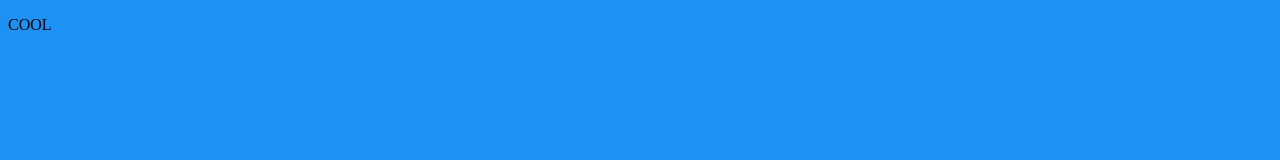
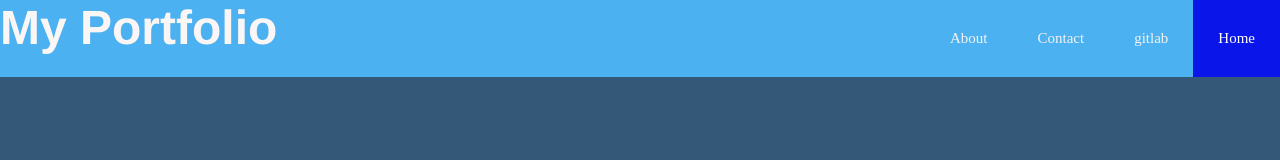
Before and after one commit to DNA601/challenge02, a plain HTML site: page index.html in a window 1280 px wide. Drawn offline with Linux system fonts and the light colour scheme.

Commit message:
added navigation bar

```diff
--- a/assets/reset.css
+++ b/assets/reset.css
@@ -0,0 +1,17 @@
+* {
+    box-sizing: border-box;
+    padding: 0;
+    margin: 0;
+}
+
+
+/*  box fit to page*/
+
+.navbar a {
+    float: right;
+    text-align: center;
+    padding: 30px 25px;
+    text-decoration: none;
+    font-size: 15px;
+    /* placement mof navagation  */
+}
--- a/assets/style.css
+++ b/assets/style.css
@@ -1,3 +1,33 @@
 body {
-    background-color: rgb(30, 145, 245);
+    background-color: rgb(51, 88, 120);
 }
+
+.page-title {
+    text-align: left;
+    font-family: 'Franklin Gothic Medium', 'Arial Narrow', Arial, sans-serif;
+    font-size: 48px;
+    color: rgb(250, 246, 246);
+    display: inline-block;
+}
+
+.navbar {
+    background-color: rgb(76, 177, 240);
+    overflow: hidden;
+}
+
+.navbar a {
+    color: #f2f2f2;
+}
+
+.navbar a:hover {
+    background-color: rgb(229, 15, 97);
+    color: black;
+}
+
+
+/* highlights on the navagation bar when cursor hovers */
+
+.navbar a.home {
+    background-color: #0a15e9;
+    color: white;
+}
--- a/index.html
+++ b/index.html
@@ -11,7 +11,39 @@
 </head>
 
 <body>
-    <p>COOL</p>
+    <header>
+
+        <div class="navbar">
+            <h1 class="page-title">My Portfolio</h1>
+            <a class="home" href="#home">Home</a>
+            <a href="#news">gitlab</a>
+            <a href="#contact">Contact</a>
+            <a href="#about">About</a>
+            <!-- These are anchor elements which will help me create hyperlinks to the locations in the page. -->
+        </div>
+
+
+    </header>
+
+
+
+
+
+
+    <main>
+        <section>
+
+        </section>
+
+
+
+
+    </main>
+
 </body>
 
+<footer>
+
+</footer>
+
 </html>
```
